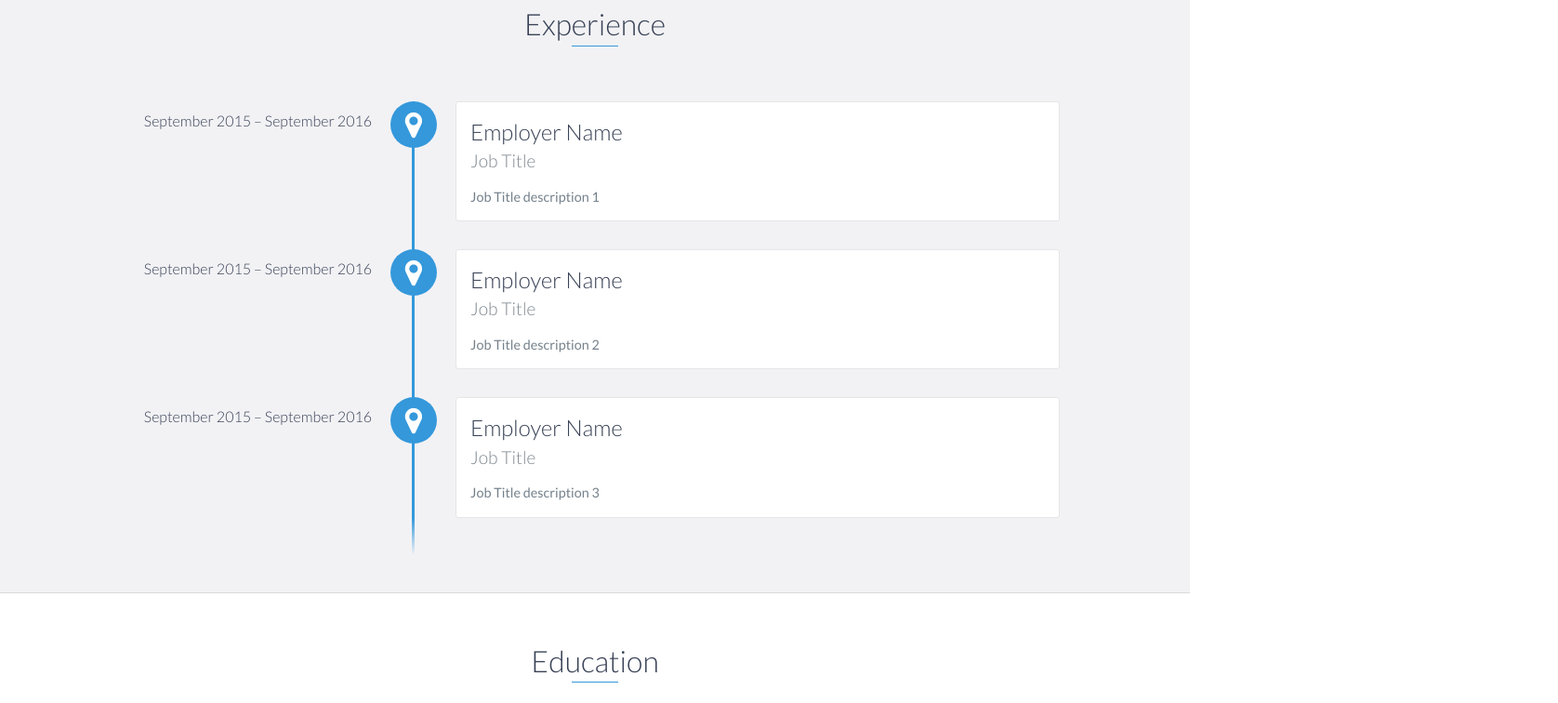
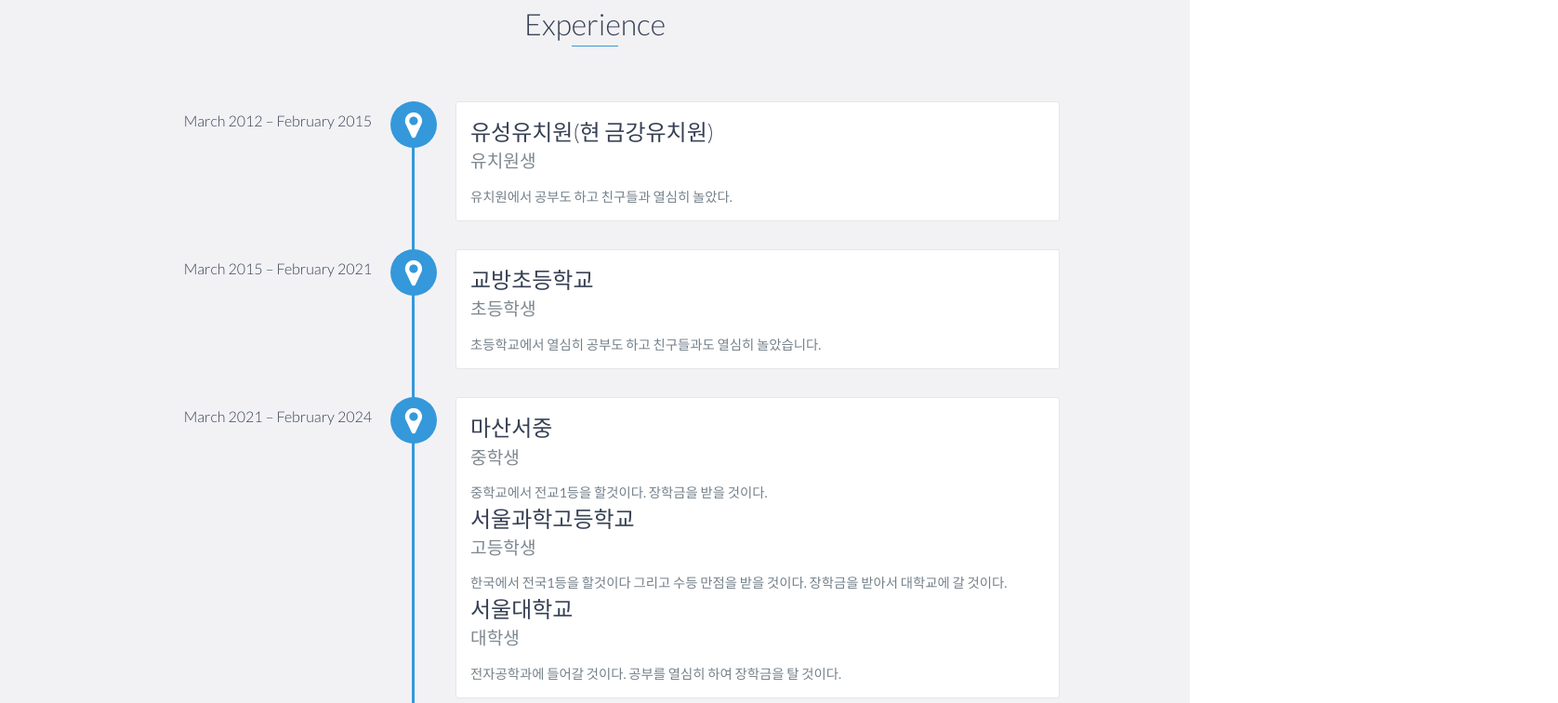
Before and after one commit to Ji-hoonSeo/Ji-hoonSeo.github.io, a website: page index.html in a window 1280 px wide. Shown: the part 1112-1868 px from the top of the page at 93% size, 1676 px wide, since content can reach past the window. Drawn offline with nearby package versions, Linux system fonts and the light colour scheme.

Commit message:
wrote education

```diff
--- a/index.html
+++ b/index.html
@@ -88,28 +88,42 @@
     <div id="experience" class="background-alt">
         <h2 class="heading">Experience</h2>
         <div id="experience-timeline">
-            <div data-date="September 2015 – September 2016">
-                <h3>Employer Name</h3>
-                <h4>Job Title</h4>
+            <div data-date="March 2012 – February 2015 ">
+                <h3>유성유치원(현 금강유치원)</h3>
+                <h4>유치원생</h4>
                 <p>
-                    Job Title description 1
+                    유치원에서 공부도 하고 친구들과 열심히 놀았다.
                 </p>
             </div>
 
-            <div data-date="September 2015 – September 2016">
-                <h3>Employer Name</h3>
-                <h4>Job Title</h4>
+            <div data-date="March 2015 – February 2021">
+                <h3>교방초등학교</h3>
+                <h4>초등학생</h4>
                 <p>
-                    Job Title description 2
+                    초등학교에서 열심히 공부도 하고 친구들과도 열심히 놀았습니다.
                 </p>
             </div>
 
-            <div data-date="September 2015 – September 2016">
-                <h3>Employer Name</h3>
-                <h4>Job Title</h4>
+            <div data-date="March 2021 – February 2024">
+                <h3>마산서중</h3>
+                <h4>중학생</h4>
                 <p>
-                    Job Title description 3
+                    중학교에서 전교1등을 할것이다. 장학금을 받을 것이다.
                 </p>
+
+                <div data-date="March 2024 – February 2027">
+                    <h3>서울과학고등학교</h3>
+                    <h4>고등학생</h4>
+                    <p>
+                        한국에서 전국1등을 할것이다 그리고 수등 만점을 받을 것이다. 장학금을 받아서 대학교에 갈 것이다.
+                    </p>
+
+                    <div data-date="March 2028 – February 2032">
+                        <h3>서울대학교</h3>
+                        <h4>대학생</h4>
+                        <p>
+                            전자공학과에 들어갈 것이다. 공부를 열심히 하여 장학금을 탈 것이다.
+                        </p>
             </div>
         </div>
     </div>
```
